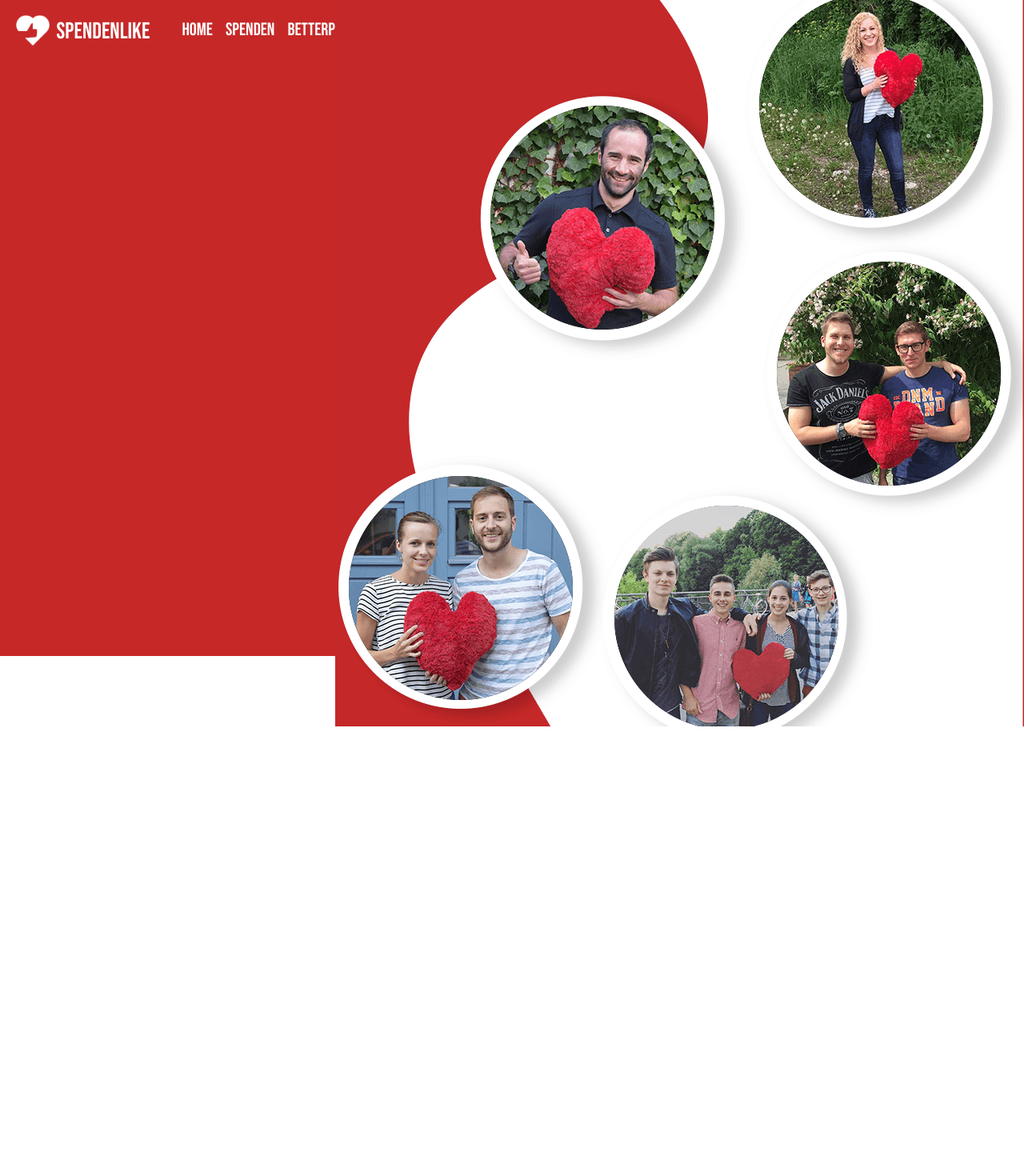
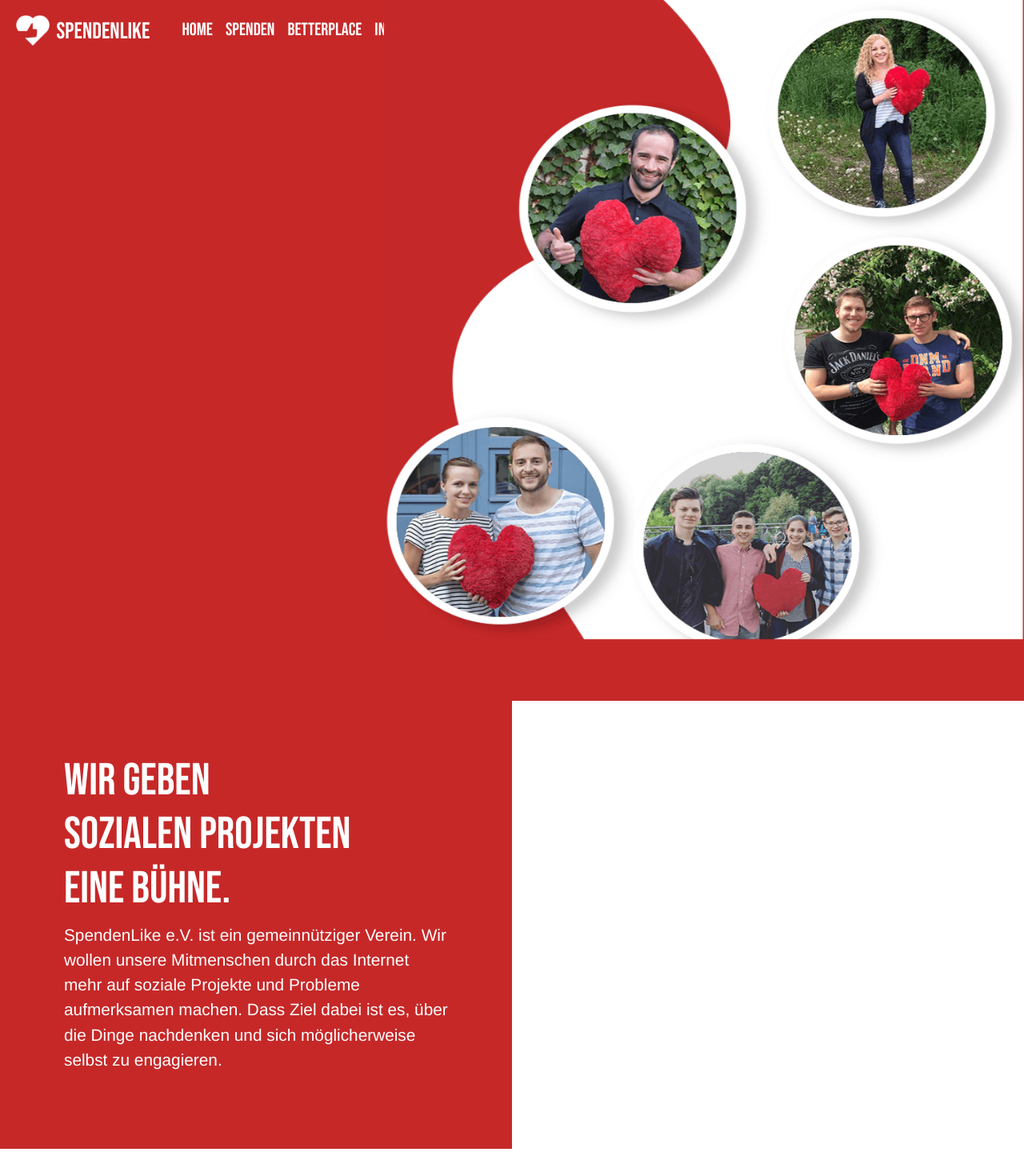
Before and after one commit to marc101101/spendenlike, a Vue app: page / in a window 1280 px wide. Shown: the top 1470 px of the page at 80% size. After the commit the page ends 1436 px from the top, so only its background shows below. Built offline with nearby package versions, Linux system fonts and the light colour scheme.

Commit message:
fuck desktop

```diff
--- a/src/components/home.vue
+++ b/src/components/home.vue
@@ -14,10 +14,14 @@
       </div>
     </div>
     <div v-else id="desktopBackground">
+      <div class="background-desktop"></div>
       <div class="header-img-people">
         <img height="100%" width="100%" src="../assets/home-desktop.png" />
       </div>
-      <div class="col-lg-6" style="padding: 8rem; float:left">
+      <div
+        class="col-lg-6"
+        style="float:left; background:#c62828; padding: 5rem; padding-top: 9rem"
+      >
         <h1 class="desktop-font">
           WIR GEBEN
           <br />SOZIALEN PROJEKTEN
@@ -81,8 +85,18 @@ h1 {
 
 .header-img-people {
   float: right;
-  margin-top: -7rem;
+  margin-top: -4.8rem;
   position: relative;
+  width: 100vh;
+  height: 100vh;
+}
+
+.background-desktop {
+  width: 200vh;
+  height: 100vh;
+  background: #c62828;
+  overflow: hidden;
+  position: fixed;
 }
 
 /*
@@ -128,7 +142,6 @@ h1 {
 
 #desktopBackground {
   background: #c62828;
-  height: 93vh;
 }
 
 .row {
```
